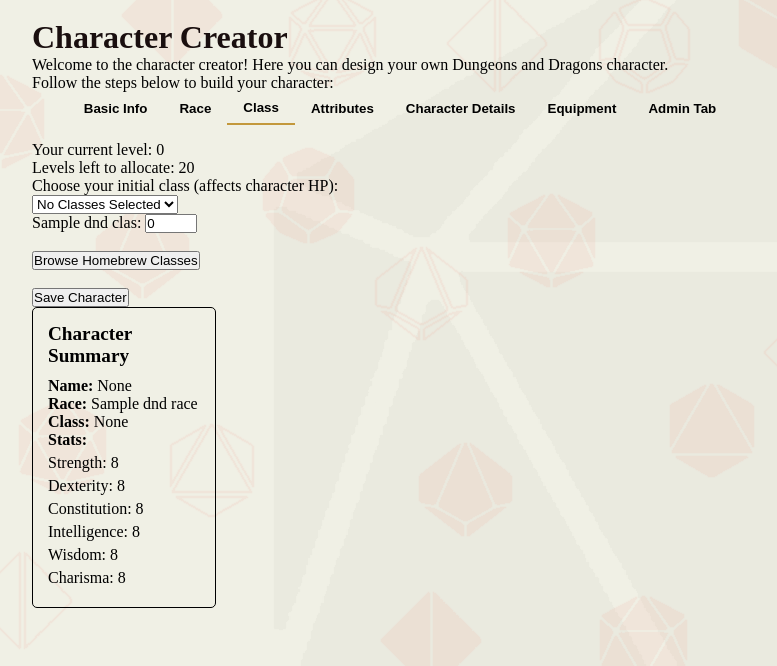
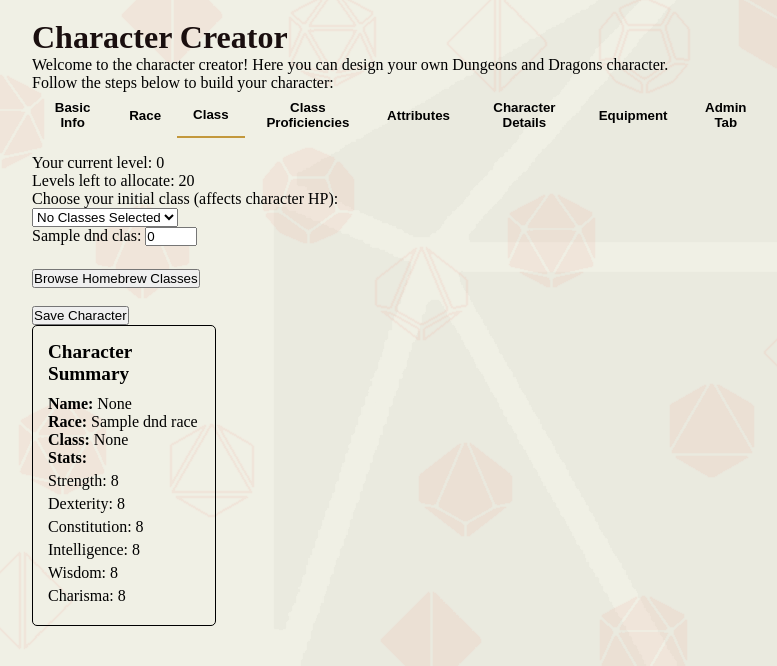
Before and after one commit to Sahmuraii/RoleInitative, a Flask app: template src/templates/character/character_creator.html in a window 1280 px wide, after a click on "Class". Shown: the part 77-743 px from the top of the page, without its empty margins (240-1017 px from the left). Run offline with Flask 3, Linux system fonts and the light colour scheme; the visitor is signed in with stand-in values (Sample User, id 1); the template is opened without the code that fills it: most values are stand-ins (such as "Sample title", 1, 10 or a date in 2020); parts of the project's set-up code (start-up, migrations or seed data) failed here and were passed over.

Commit message:
Added Proficiency choices to Character Creator

```diff
--- a/src/character/models.py
+++ b/src/character/models.py
@@ -311,7 +311,8 @@ class Character_Proficiency_Choices(db.Model):
     #proficiency_list_id = db.Column(db.Integer, db.ForeignKey(Proficiency_List.proficiency_list_id), primary_key=True, nullable=False)
     #choice_list_id = db.Column(db.Integer, db.ForeignKey(Proficiency_Choice.choice_list_id), primary_key=True, nullable=False)
     proficiency_list_id = db.Column(db.Integer, primary_key=True, nullable=False)
-    choice_list_id = db.Column(db.Integer, primary_key=True, nullable=False)
+    max_choices = db.Column(db.Integer, primary_key=True, nullable=False)
+    choice_list_id = db.Column(db.Integer, nullable=False)
 
     def __repr__(self):
         dict_repr = self.__dict__; [dict_repr.pop(i, None) for i in ["_sa_instance_state"]]
--- a/src/static/css/new_main.css
+++ b/src/static/css/new_main.css
@@ -319,3 +319,19 @@ h1 {
     color: lightgray;
     margin-top: 8px;
 }
+
+.dnd_stat_input {
+    margin-bottom: 5px;
+}
+
+.proficiency_choice_select {
+    margin: 5px;
+    margin-left: 15px;
+    height: 20px;
+    min-height: 1.5em;
+}
+
+.selection_container{
+    margin: 5px;
+    margin-left: 15px;
+}
--- a/src/static/js/character_creator.js
+++ b/src/static/js/character_creator.js
@@ -349,6 +349,23 @@ function storeFinalValue(finalValue, summaryValue) {
     document.getElementById(finalValue).value = document.getElementById(summaryValue).textContent;
 }
 
+const firstClassSelect = document.getElementById("selectFirstClass");
+function showClassProficiencies() {
+    if ( firstClassSelect.value === "None") {
+        document.getElementById("class_proficiency_list_no-class-selected").style.display = "block";
+        var class_proficiency_lists = document.getElementsByName("class_proficiency_lists");
+        class_proficiency_lists.forEach(element => {
+            element.style.display = "none";
+        });
+    } else {
+        document.getElementById("class_proficiency_list_no-class-selected").style.display = "none";
+        var class_proficiency_lists = document.getElementsByName("class_proficiency_lists");
+        class_proficiency_lists.forEach(element => {
+            element.style.display = "none";
+        });
+        document.getElementById(`class_proficiency_list_${firstClassSelect.value}`).style.display = "block";
+    }
+}
 
 document.addEventListener("DOMContentLoaded", () => {
     // Update summary values on input changes
@@ -426,6 +443,9 @@ document.addEventListener("DOMContentLoaded", () => {
                 firstClassSelect.innerHTML += `<option value="${classes[i]}">${inputClasses[classes[i]]}</option>`;
             }
         }
+
+        //Update Proficiency Display
+        showClassProficiencies()
     };
 
     const setLevelAllocation = () => {
@@ -503,6 +523,10 @@ document.addEventListener("DOMContentLoaded", () => {
         document.getElementById("stat_method").addEventListener("change", updateOnChangeStatDisplay);
     });
 
+    //Update Class Proficiency List display
+    const ClassChoiceSelect = document.getElementById("selectFirstClass");
+    ClassChoiceSelect.addEventListener("change", showClassProficiencies);
+
     // Ensure the display is updated on page load
     if (charNameInput) charNameInput.dispatchEvent(new Event("input"));
     if (raceSelect) raceSelect.dispatchEvent(new Event("change"));
--- a/src/templates/character/character_creator.html
+++ b/src/templates/character/character_creator.html
@@ -12,6 +12,7 @@
             <button class="tab active" onclick="showTab('basicInfo')">Basic Info</button>
             <button class="tab" onclick="showTab('race')">Race</button>
             <button class="tab" onclick="showTab('class')">Class</button>
+            <button class="tab" onclick="showTab('class_proficiencies')">Class Proficiencies</button>
             <button class="tab" onclick="showTab('attributes')">Attributes</button>
             <button class="tab" onclick="showTab('details')">Character Details</button>
             <button class="tab" onclick="showTab('equipment')">Equipment</button>
@@ -76,10 +77,40 @@
 
                 {% for dnd_class in all_classes %}
                 <label for="{{dnd_class.name}}" name="multiclass_label">{{ dnd_class.name }}</label><label for="{{dnd_class.name}}">: </label>
-                <input type="number" id="{{dnd_class.name}}" name="multiclass_level" value="0" min="0" max="20"><br>
+                <input type="number" id="{{dnd_class.name}}" name="multiclass_level" value="0" min="0" max="20" class="dnd_stat_input"><br>
                 {% endfor %}
 
                 <br><button type="button" onclick="window.location.href='/homebrew/classes'">Browse Homebrew Classes</button>
+            </div>
+
+            <!-- Class Proficiencies -->
+            <div id="class_proficiencies" class="tab-content" name="character_class_proficiencies">
+
+                <div id="class_proficiency_list_no-class-selected" dnd_class_no-class-selected style="display: none;">
+                    <label for="no-class-selected" name="class_proficiencies_label"><strong>No Class Selected...</strong></label><br><label for="no-class-selected">No proficiency options to display</label>
+                    <!--<input type="number" id="no-class-selected" name="class_proficiencies_level" value="0" min="0" max="20" class="dnd_stat_input">--><br>
+                    <br>
+                </div>
+            {% for dnd_class in all_classes %}
+                <div id="class_proficiency_list_{{dnd_class['class_id']}}" name="class_proficiency_lists" dnd_class_{{dnd_class['name']}} style="display: none;">
+                    <label for="{{dnd_class.name}}" name="class_proficiencies_label"><strong>{{ dnd_class.name }}</strong></label><label for="{{dnd_class.name}}"><strong> Proficiencies:</strong></label>
+                    <!--<input type="number" id="{{dnd_class.name}}" name="class_proficiencies_level" value="0" min="0" max="20" class="dnd_stat_input">--><br>
+                    {% for proficiency_list in class_proficiency_lists %} {% if proficiency_list['class_id'] == dnd_class['class_id'] %}
+                        <div id="{{dnd_class.name}}_{{proficiency_list['proficiency_list_id']}}_div" class="selection_container">
+                        <label for="{{dnd_class.name}}_{{proficiency_list['proficiency_list_id']}}" name="class_proficiencies_label">{{ proficiency_list['list_description'] }}</label><br>
+                        {% for i in range(proficiency_list['max_choices'])%}
+                            <select class="proficiency_choice_select" id="{{dnd_class.name}}_{{proficiency_list['proficiency_list_id']}}_{{i}}" name="{{dnd_class.name}}_selection_{{i}}">
+                            {% for option in proficiency_list['proficiency_options'] %}
+                                <option value="{{option['id']}}">{{option['name']}}</option>
+                            {% endfor %}
+                            </select><br>
+                        {% endfor %}
+                        </div>
+                    {% endif %}
+                    {% endfor %}
+                    <br>
+                </div>
+            {% endfor %}
             </div>
 
             <!-- Attributes -->
```
Also changed, not shown: src/character/views.py (+16 -3 lines).
